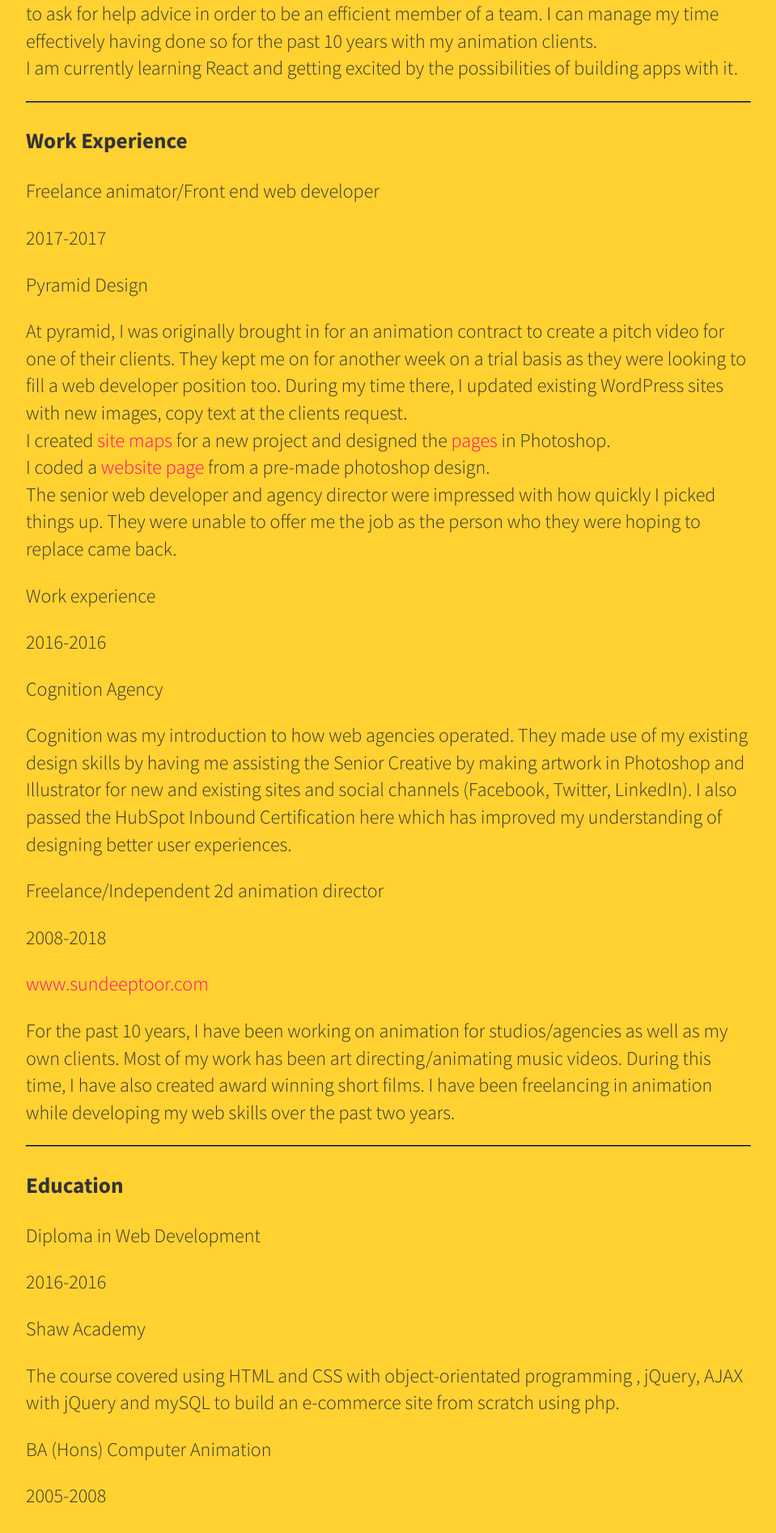
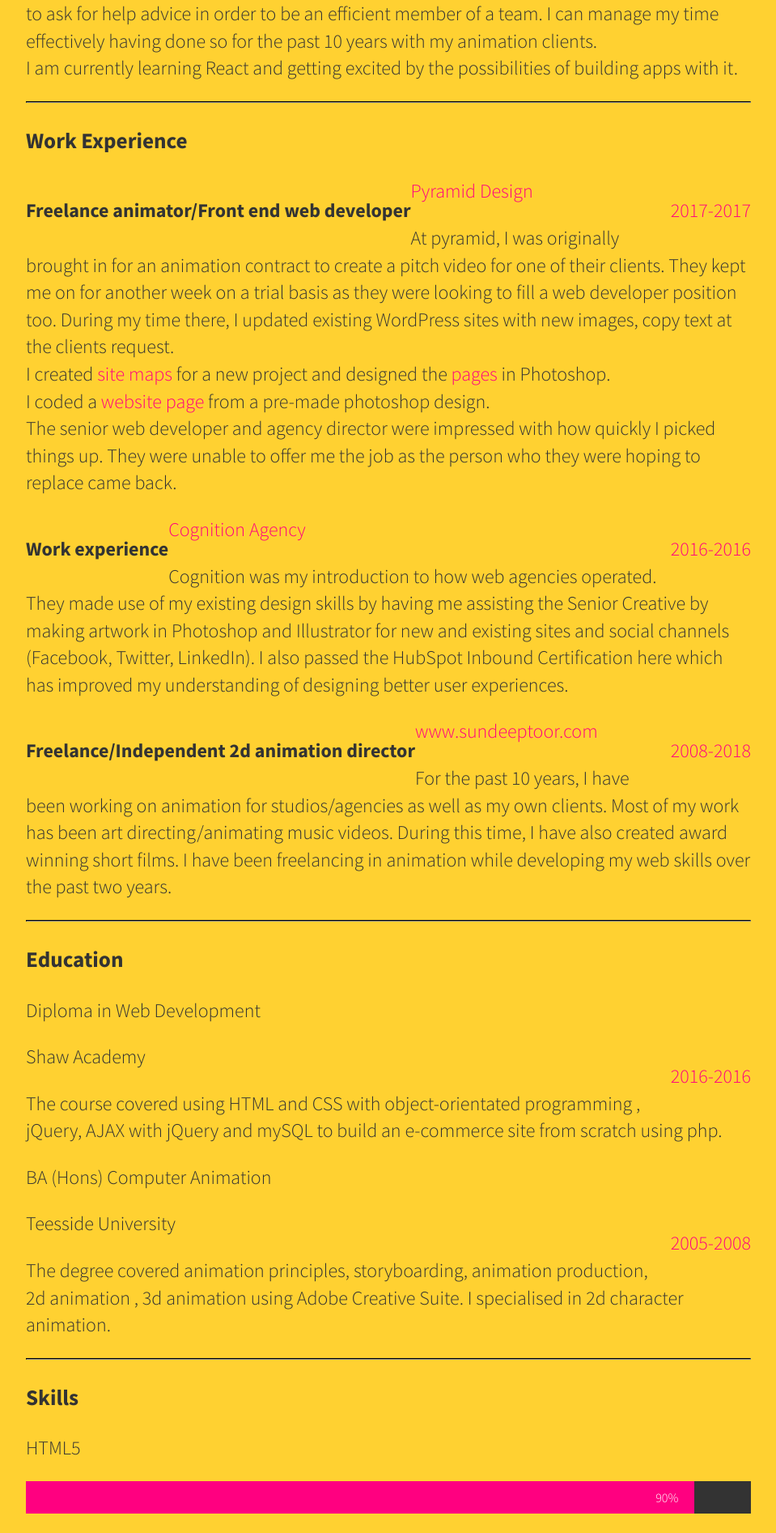
Before and after one commit to SundeepToor/sundeeptoor.github.io, a Jekyll site: the page built from cv/index.html, in a window 1280 px wide. Shown: the part 512-2405 px from the top of the page at 81% size, without its empty margins (160-1119 px from the left). Built offline with Jekyll 4.4.1, drawn with Linux system fonts in a browser that asks for light colours.

Commit message:
Update main.css

```diff
--- a/css/main.css
+++ b/css/main.css
@@ -109,3 +109,15 @@ ul.posts li {
 .tachyons {width: 50%; }
 
 .react {width: 10%; }
+
+.job-title{
+    float:left;
+    font-weight:bold;
+}
+.date{
+    float:right;
+    color: #ff0080;
+}
+.place{
+    color: #ff0080;
+}
```
